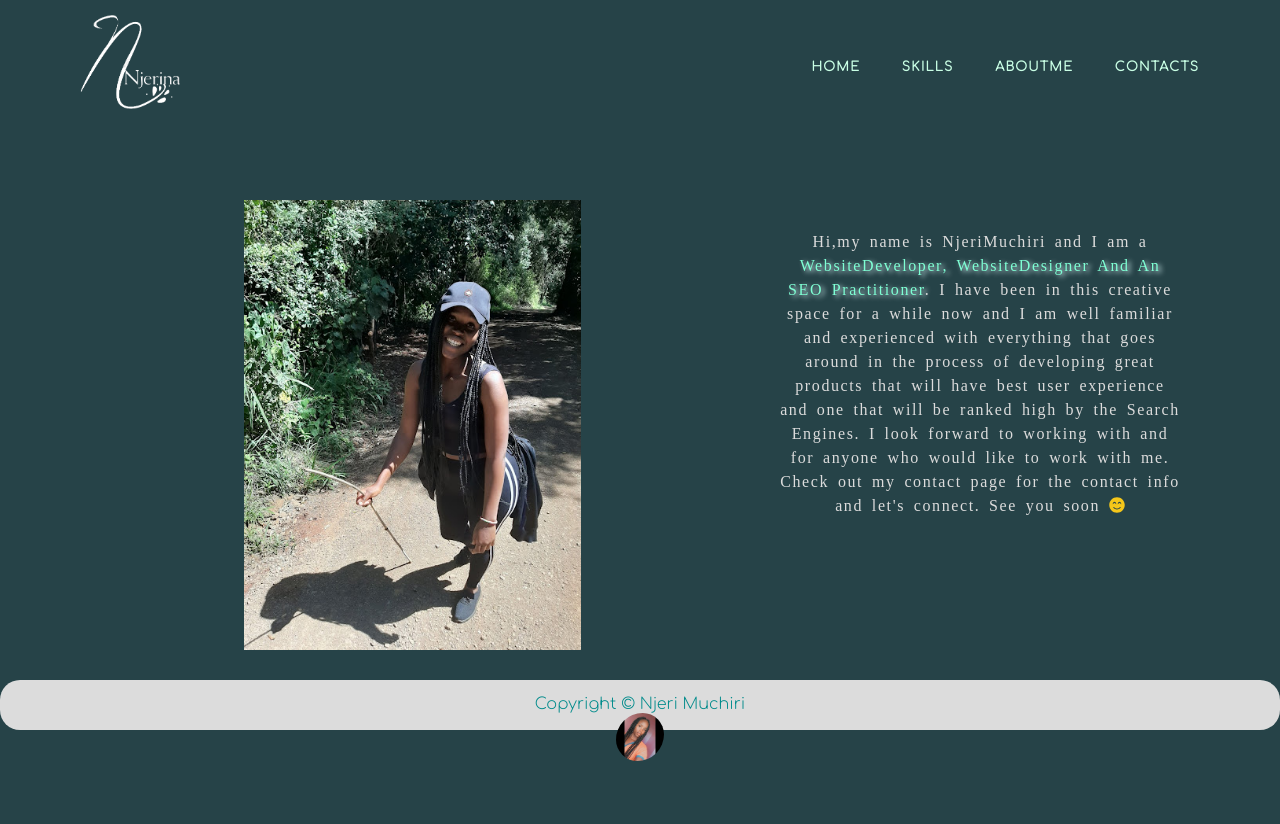
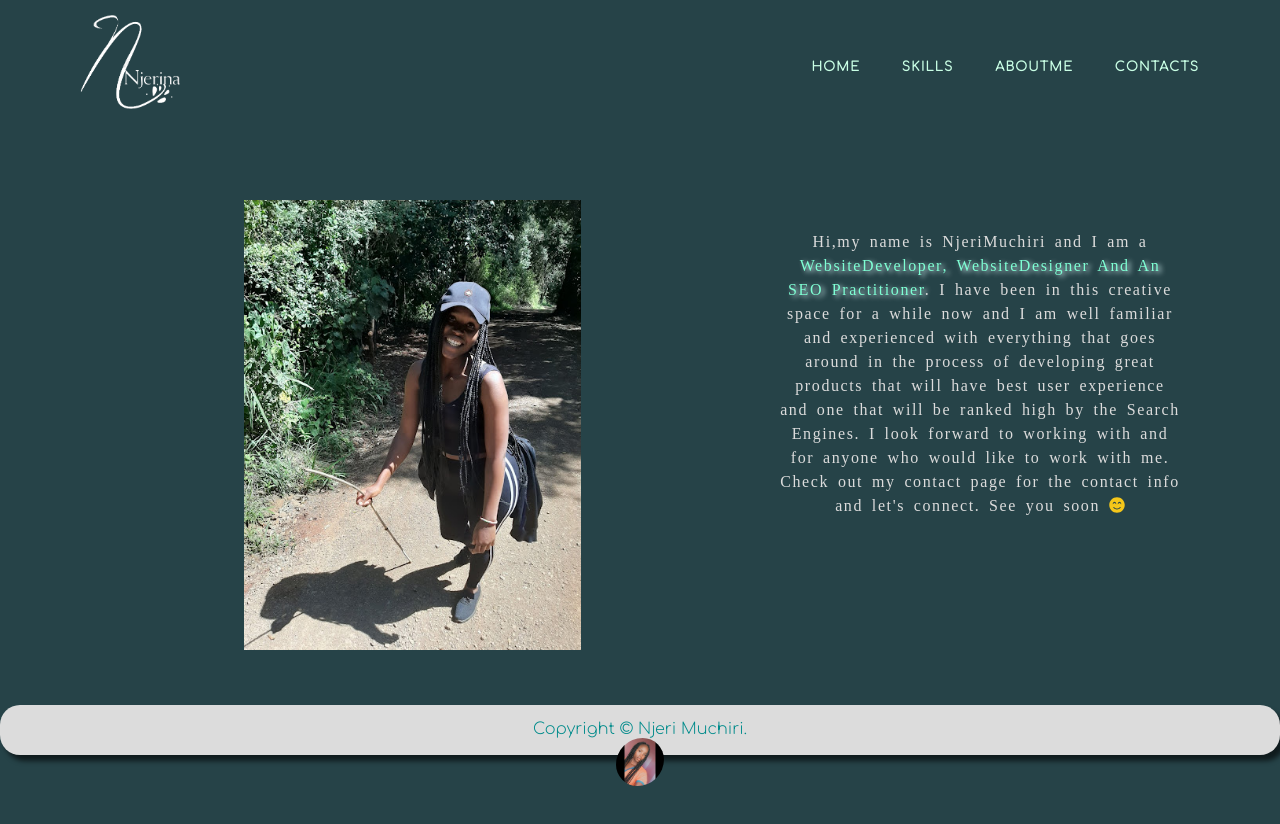
Before and after one commit to NjeriMuchiri/portfolio-app, a React (Create React App) app: page /Aboutme in a window 1280 px wide. Shown: the top 824 px of the page. Built offline with nearby package versions, Linux system fonts and the light colour scheme; a web font is replaced by a local one.

Commit message:
Adding some animations

```diff
--- a/src/Components/Aboutme.css
+++ b/src/Components/Aboutme.css
@@ -65,6 +65,27 @@
     color:aquamarine;
     text-transform: capitalize;
     text-shadow: 3px 2px 5px #e0ffff;
+    overflow: hidden;
+    --webkit-backface-visibility: hidden;
+    --webkit-perspective: 1000;
+    --webkit-transform: translate3d(0, 0, 0);
+    animation:showup 7s infinite;
+}
+.kashee-info:last-of-type span{
+    margin-left:-355px;
+    animation:slidein 3s infinite;
+}
+@keyframes showup{
+    0%{opacity:0;}
+    20%{opacity:1;}
+    80%{opacity:1;}
+    100%{opacity:0;}
+}
+@keyframes slidein{
+    0%{margin-left:-200px;}
+    20%{margin-left:-100px;}
+    35%{margin-left:0px;}
+    100%{margin-left: 0px;}
 }
 @media screen and (max-width:800px){
     .info-section img .kashee-info {
--- a/src/Components/Footer.css
+++ b/src/Components/Footer.css
@@ -1,8 +1,10 @@
 .footer-part{
+    box-shadow:5px 6px 5px  rgba(1,1,1,0.6);
     border-radius: 20px;
     height:50px;
     width:100%;
     background:#dcdcdc;
+    margin-top:55px;
 }
 .placing-items{
     display:grid;
@@ -19,4 +21,13 @@
     width:3rem;
     object-fit: contain;
     object-fit: cover;
+    animation: me-njeri 2s ease-in both;
 }
+@keyframes me-njeri{
+    0%{
+        opacity:0;
+    }
+    100%{
+        opacity:100%;
+    }
+}
--- a/src/Components/Footer.js
+++ b/src/Components/Footer.js
@@ -7,7 +7,7 @@ const Footer = () => {
   return (
     <div className='footer-part'>
         <div className='placing-items'>
-            <p className='me'>Copyright &#169; Njeri Muchiri</p>
+            <p className='me'>Copyright &#169; Njeri Muchiri.</p>
              <img
             className='kashee-img'
             src={Kashee}
```
